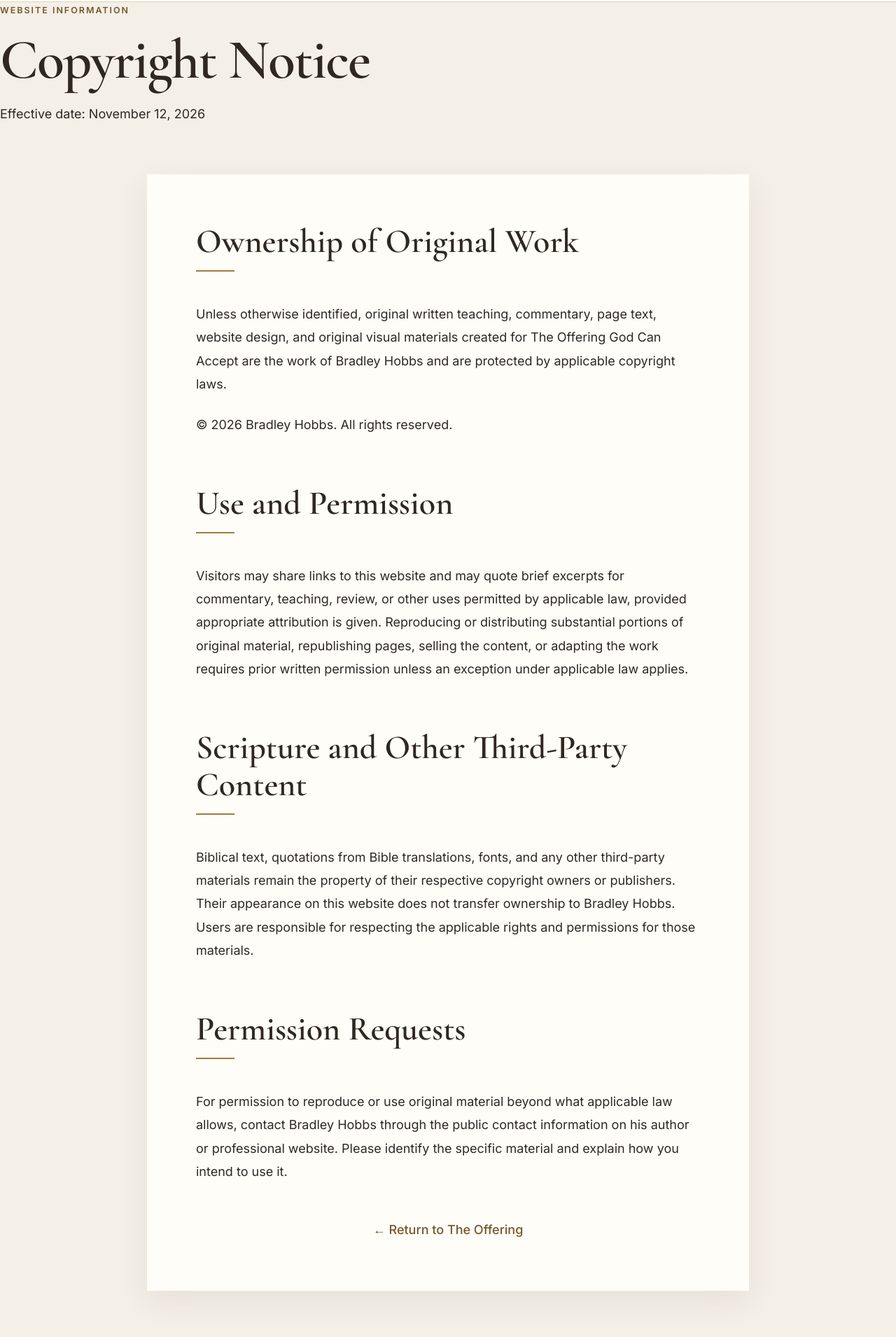
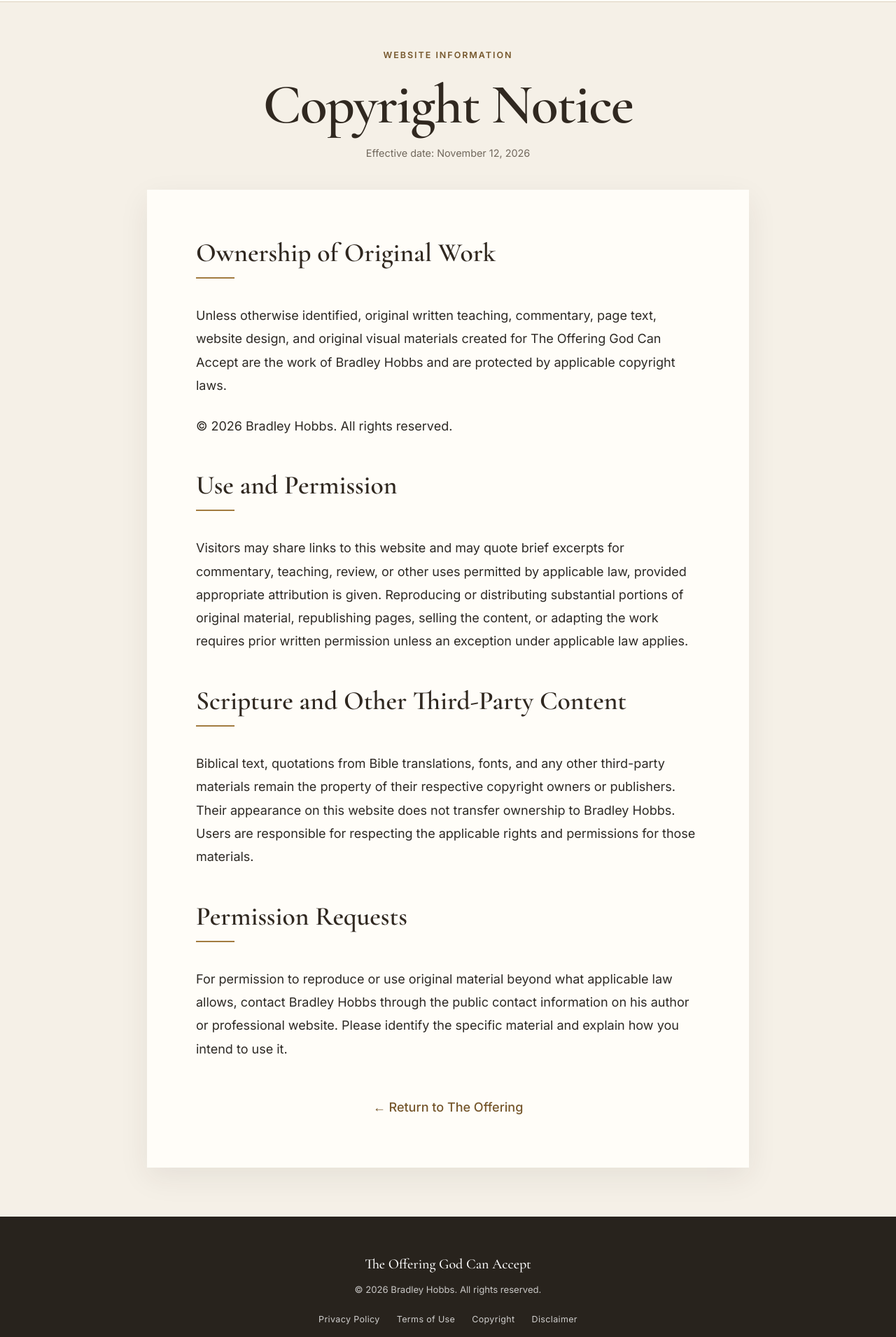
Before and after one commit to brad-hobbswd/the-offering-god-can-accept, a plain HTML site: page copyright.html in a window 1280 px wide. Shown: the part 70-1980 px from the top of the page at 70% size. Drawn offline with nearby package versions, Linux system fonts and the light colour scheme.

Commit message:
Style legal pages and footer links

```diff
--- a/styles.css
+++ b/styles.css
@@ -711,3 +711,66 @@
     }
 
 }
+
+/* =========================================
+   LEGAL PAGES AND FOOTER LINKS
+   ========================================= */
+
+.legal-hero {
+    width: min(calc(100% - 40px), var(--max-width));
+    margin: 64px auto 0;
+    text-align: center;
+}
+
+.legal-hero h1 { margin-bottom: 14px; }
+
+.legal-hero > p:last-child {
+    color: var(--muted);
+    font-size: 0.9rem;
+}
+
+.legal-container { margin-top: 38px; }
+
+.legal-container .teaching-section { margin-bottom: 48px; }
+
+.legal-container .teaching-section h2 {
+    font-size: clamp(1.8rem, 4vw, 2.35rem);
+    margin-bottom: 20px;
+}
+
+.legal-note {
+    margin-top: 45px;
+    padding: 22px 25px;
+    background: var(--paper-soft);
+    border-left: 3px solid var(--gold);
+    color: var(--muted);
+    font-size: 0.9rem;
+}
+
+.legal-footer-nav {
+    display: flex;
+    flex-wrap: wrap;
+    justify-content: center;
+    gap: 10px 24px;
+    margin-top: 18px;
+}
+
+.legal-footer-nav a {
+    color: rgba(255, 255, 255, 0.78);
+    font-size: 0.78rem;
+    letter-spacing: 0.03em;
+}
+
+.legal-footer-nav a:hover {
+    color: #fff;
+    text-decoration: underline;
+}
+
+@media (max-width: 650px) {
+    .legal-hero {
+        width: calc(100% - 28px);
+        margin-top: 42px;
+    }
+    .legal-container { margin-top: 25px; }
+    .legal-footer-nav { gap: 10px 16px; }
+}
```
